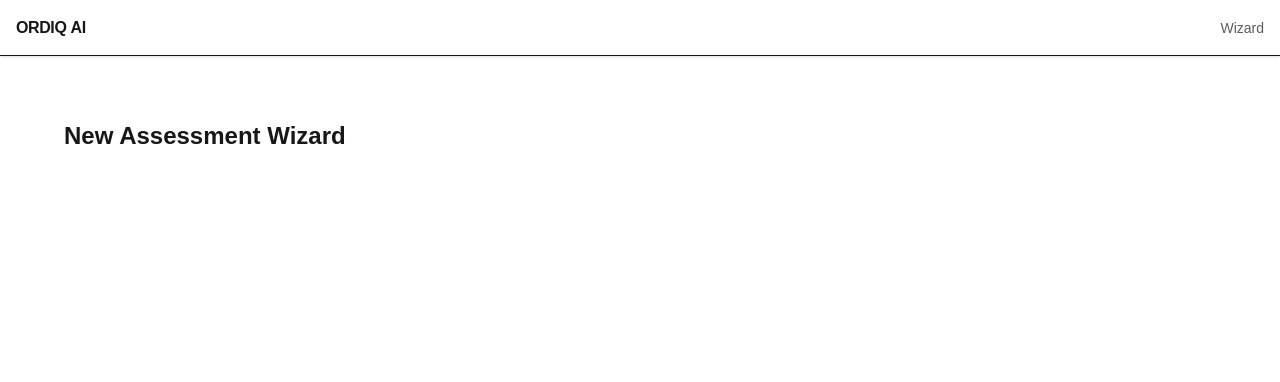
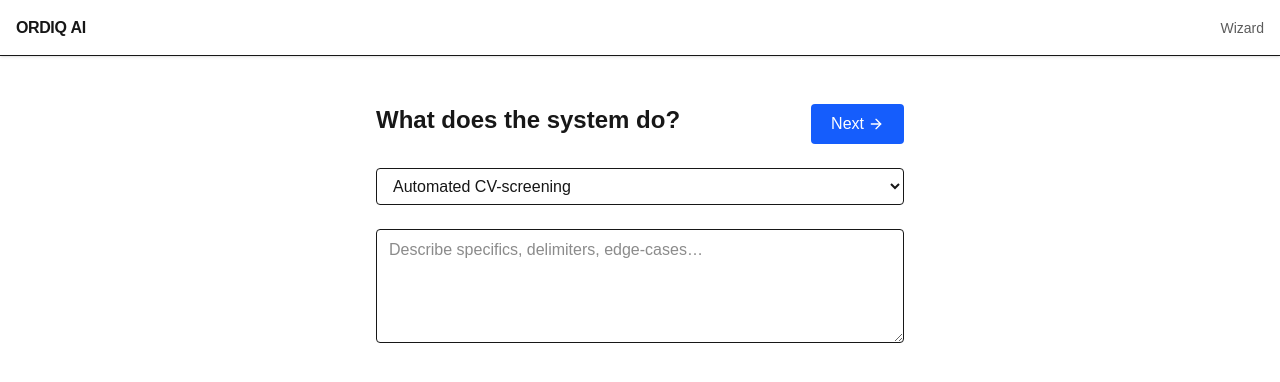
Before and after one commit to danielordiq/ordiq, a Next.js app in the folder apps/web/: page /wizard in a window 1280 px wide. Shown: the top 382 px of the page. Built offline with nearby package versions, Linux system fonts and the light colour scheme.

Commit message:
feat(wizard): first step (Purpose) with Tailwind UI

```diff
--- a/apps/web/src/app/wizard/page.tsx
+++ b/apps/web/src/app/wizard/page.tsx
@@ -1,9 +1,6 @@
-// app/wizard/page.tsx
-export default function WizardWrapper() {
-  return (
-    <div className="p-10">
-      {/* Each step will be rendered here later */}
-      <h1 className="text-2xl font-semibold">New Assessment Wizard</h1>
-    </div>
-  );
+// apps/web/src/app/wizard/page.tsx
+import PurposeStep from "./steps/PurposeStep";
+
+export default function WizardPage() {
+  return <PurposeStep onNext={() => console.log("next")} />;
 }
--- a/apps/web/src/app/wizard/steps/PurposeStep.tsx
+++ b/apps/web/src/app/wizard/steps/PurposeStep.tsx
@@ -0,0 +1,59 @@
+// apps/web/src/app/wizard/steps/PurposeStep.tsx
+"use client";
+import { useState } from "react";
+import { ArrowRight } from "lucide-react";
+
+const sample = [
+  "Automated CV-screening",
+  "Customer-support chatbot",
+  "Fraud-score model",
+  "Recommender engine",
+  "Other…",
+];
+
+export default function PurposeStep({ onNext }: { onNext: () => void }) {
+  const [purpose, setPurpose] = useState(sample[0]);
+  const [details, setDetails] = useState("");
+
+  return (
+    <section className="max-w-xl mx-auto space-y-6 p-6">
+      <header className="flex justify-between items-start">
+        <h2 className="text-2xl font-semibold">What does the system do?</h2>
+
+        {/* Back stays hidden on first step */}
+        <div className="flex gap-2">
+          {/* hidden placeholder for Back */}
+          <button className="invisible px-4 py-2 rounded bg-slate-200 text-slate-500">
+            Back
+          </button>
+
+          <button
+            onClick={onNext}
+            className="flex items-center gap-1 px-5 py-2 rounded bg-blue-600 text-white hover:bg-blue-700"
+          >
+            Next
+            <ArrowRight size={16} />
+          </button>
+        </div>
+      </header>
+
+      <select
+        value={purpose}
+        onChange={(e) => setPurpose(e.target.value)}
+        className="w-full border rounded px-3 py-2"
+      >
+        {sample.map((opt) => (
+          <option key={opt}>{opt}</option>
+        ))}
+      </select>
+
+      <textarea
+        value={details}
+        onChange={(e) => setDetails(e.target.value)}
+        placeholder="Describe specifics, delimiters, edge-cases…"
+        rows={4}
+        className="w-full border rounded px-3 py-2"
+      />
+    </section>
+  );
+}
```
